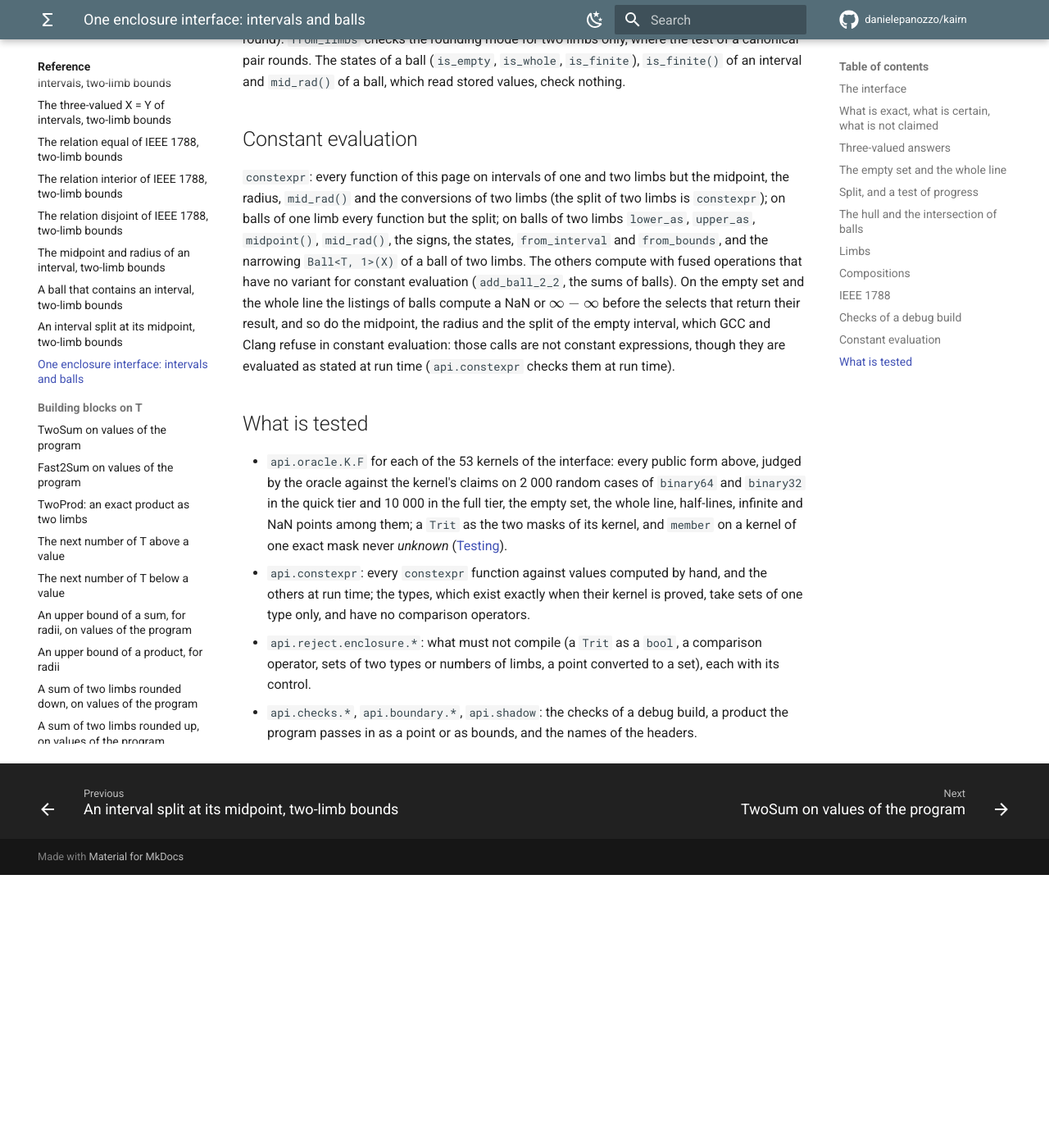
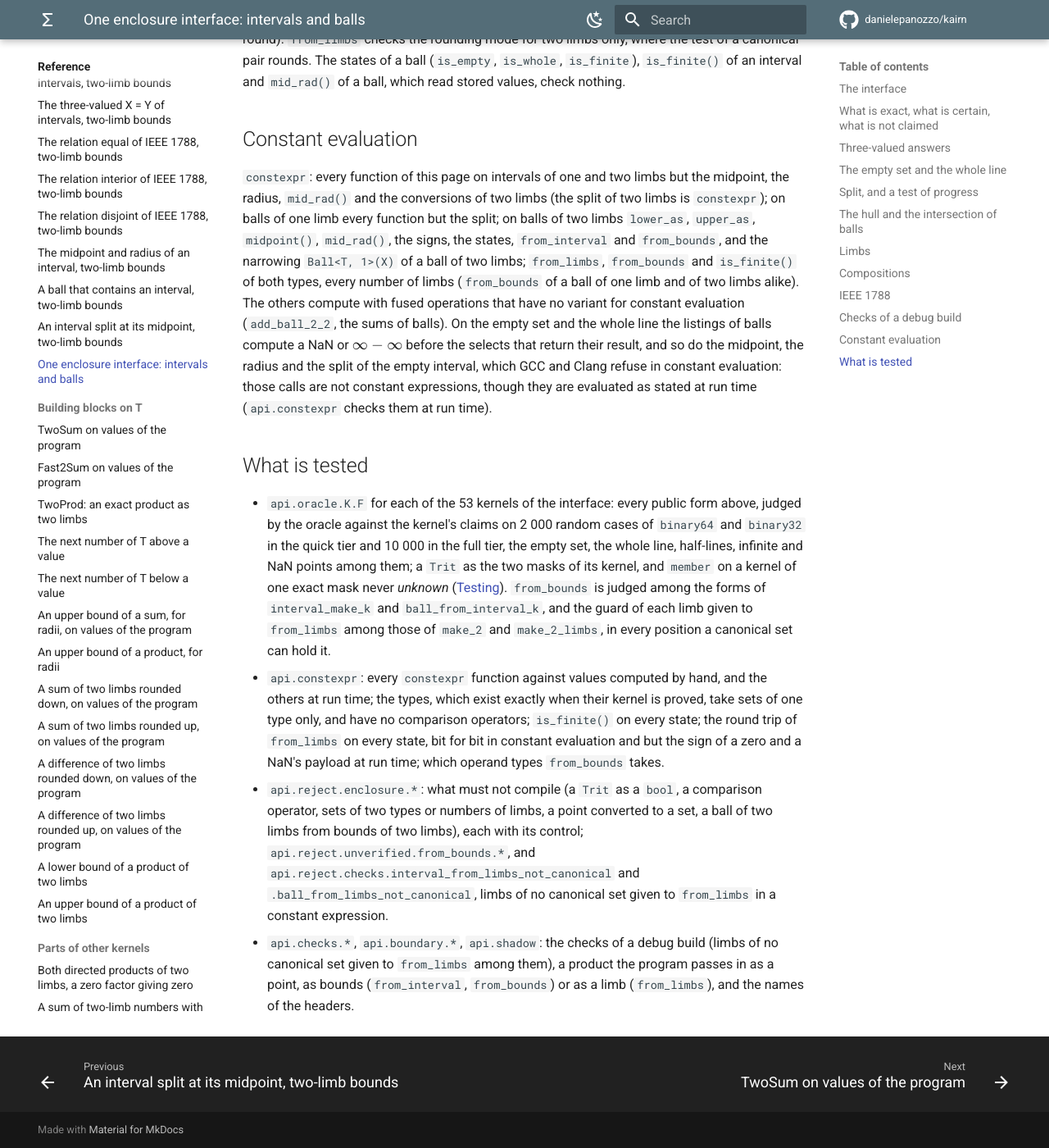
Before and after one commit to danielepanozzo/kairn, an MkDocs documentation site: the page built from docs/reference/enclosure.md, in a window 1280 px wide and 1400 px high, scrolled down 11497 px. Shown: the whole window at 82% size. Built offline with MkDocs 1.6.1 and Material for MkDocs 9.7.7, drawn with Linux system fonts in a browser that asks for light colours; comment, search, counter and statistics services are not loaded; before the commit the page ends 12564 px from its top, so only the background shows below that.

Commit message:
Docs: what is tested and what is constexpr of the new functions of the interface
enclosure.md says that from_bounds, from_limbs and is_finite() are constexpr
for both types, and what tests them: the oracle's forms, the round trips, the
cases that must not compile; guarantees.md lists from_limbs and is_finite()
among what constant evaluation has. checks_handler.cpp writes its constant
condition as if constexpr, which MSVC would report (C4127).

Co-Authored-By: Claude Opus 5.5 <noreply@anthropic.com>
Claude-Session: https://claude.ai/code/session_01ULwCxzT6Dhw9xUiTw8mJz1

```diff
--- a/docs/reference/enclosure.md
+++ b/docs/reference/enclosure.md
@@ -354,7 +354,9 @@ values, check nothing.
 radius, `mid_rad()` and the conversions of two limbs (the split of two limbs is `constexpr`); on
 balls of one limb every function but the split; on balls of two limbs `lower_as`, `upper_as`,
 `midpoint()`, `mid_rad()`, the signs, the states, `from_interval` and `from_bounds`, and the narrowing
-`Ball<T, 1>(X)` of a ball of two limbs. The others compute with fused operations that have no
+`Ball<T, 1>(X)` of a ball of two limbs; `from_limbs`, `from_bounds` and `is_finite()` of both types,
+every number of limbs (`from_bounds` of a ball of one limb and of two limbs alike). The others
+compute with fused operations that have no
 variant for constant evaluation (`add_ball_2_2`, the sums of balls). On the empty set and the
 whole line the listings of balls compute a NaN or $\infty - \infty$ before the selects that
 return their result, and so do the midpoint, the radius and the split of the empty interval,
@@ -367,11 +369,20 @@ though they are evaluated as stated at run time (`api.constexpr` checks them at
   the oracle against the kernel's claims on 2 000 random cases of `binary64` and `binary32` in the
   quick tier and 10 000 in the full tier, the empty set, the whole line, half-lines, infinite and
   NaN points among them; a `Trit` as the two masks of its kernel, and `member` on a kernel of one
-  exact mask never *unknown* ([Testing](../developer/testing.md#the-quick-tier)).
+  exact mask never *unknown* ([Testing](../developer/testing.md#the-quick-tier)). `from_bounds` is
+  judged among the forms of `interval_make_k` and `ball_from_interval_k`, and the guard of each limb
+  given to `from_limbs` among those of `make_2` and `make_2_limbs`, in every position a canonical
+  set can hold it.
 - `api.constexpr`: every `constexpr` function against values computed by hand, and the others at
   run time; the types, which exist exactly when their kernel is proved, take sets of one type only,
-  and have no comparison operators.
+  and have no comparison operators; `is_finite()` on every state; the round trip of `from_limbs`
+  on every state, bit for bit in constant evaluation and but the sign of a zero and a NaN's
+  payload at run time; which operand types `from_bounds` takes.
 - `api.reject.enclosure.*`: what must not compile (a `Trit` as a `bool`, a comparison operator,
-  sets of two types or numbers of limbs, a point converted to a set), each with its control.
-- `api.checks.*`, `api.boundary.*`, `api.shadow`: the checks of a debug build, a product the
-  program passes in as a point or as bounds, and the names of the headers.
+  sets of two types or numbers of limbs, a point converted to a set, a ball of two limbs from bounds
+  of two limbs), each with its control; `api.reject.unverified.from_bounds.*`, and
+  `api.reject.checks.interval_from_limbs_not_canonical` and `.ball_from_limbs_not_canonical`, limbs
+  of no canonical set given to `from_limbs` in a constant expression.
+- `api.checks.*`, `api.boundary.*`, `api.shadow`: the checks of a debug build (limbs of no
+  canonical set given to `from_limbs` among them), a product the program passes in as a point, as
+  bounds (`from_interval`, `from_bounds`) or as a limb (`from_limbs`), and the names of the headers.
```
Also changed, not shown: docs/getting-started/guarantees.md (+2 -1 lines), 1 other file.
